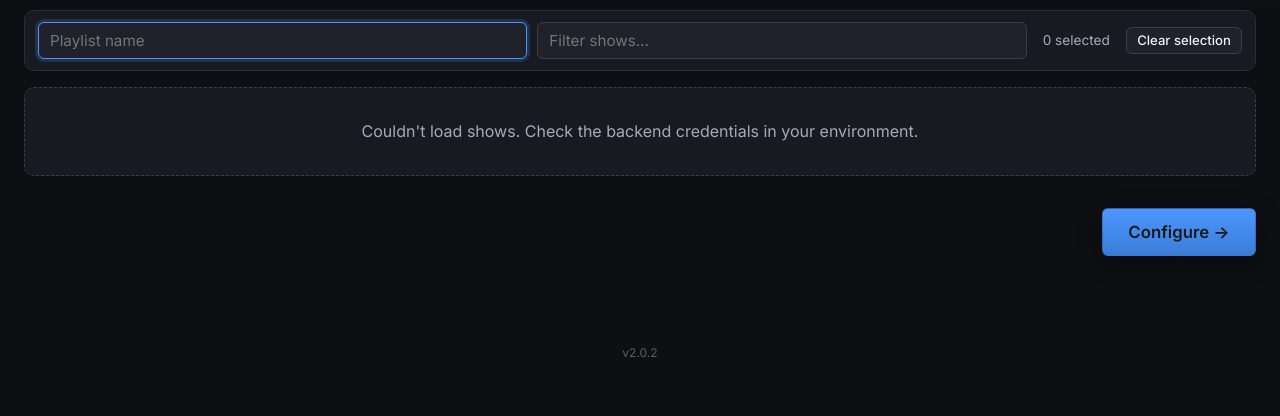
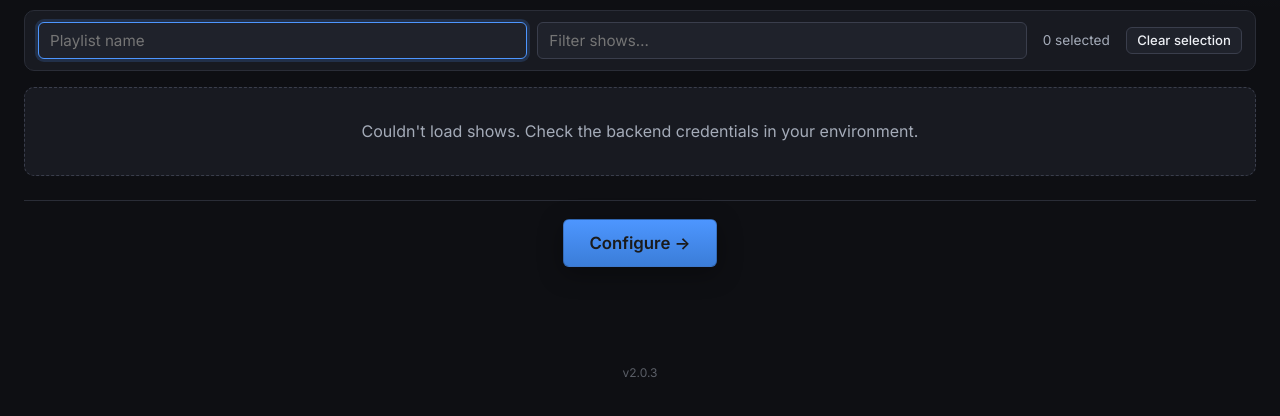
Before and after one commit to gillberg1111/linearr, a Flask app: page /new/show in a window 1280 px wide. Shown: the part 281-697 px from the top of the page. Run offline with Flask 3, Linux system fonts and the light colour scheme.

Commit message:
fix: commit bar — centered, border-top separator, solid bg (v2.0.3)
- justify-content: flex-end → center (button no longer right-flush)
- padding: 1.1rem 0 0.6rem for breathing room
- border-top: 1px solid var(--border) — clear visual break from content
- background: var(--bg) — solid dark background so content doesn't
  bleed through when the bar is sticky at bottom of viewport
- bottom: 1rem → bottom: 0 (flush against viewport edge when stuck)
- 480px override simplified to just width:100% (justify-content
  center is now global)

Co-Authored-By: Claude Sonnet 4.6 <noreply@anthropic.com>

```diff
--- a/app.py
+++ b/app.py
@@ -2,7 +2,7 @@
 
 from __future__ import annotations
 
-__version__ = "2.0.2"
+__version__ = "2.0.3"
 
 import logging
 import os
--- a/static/style.css
+++ b/static/style.css
@@ -767,11 +767,16 @@ a { color: var(--accent); }
 /* ---------- commit bar ---------- */
 .commit-bar {
   display: flex;
-  justify-content: flex-end;
-  margin-top: 2rem;
+  justify-content: center;
+  align-items: center;
+  padding: 1.1rem 0 0.6rem;
+  margin-top: 1.5rem;
+  border-top: 1px solid var(--border);
   position: sticky;
-  bottom: 1rem;
+  bottom: 0;
   z-index: 4;
+  /* Solid background so content doesn't bleed through when sticky */
+  background: var(--bg);
 }
 .btn-large { font-size: 1.05rem; padding: 0.8rem 1.6rem; box-shadow: var(--shadow-md); }
 
@@ -1482,8 +1487,7 @@ input.rules-add-value-text { width: 320px; max-width: 100%; text-align: left; }
   .builder-toolbar .name-input,
   .builder-toolbar .filter-input { flex: 0 0 auto; height: auto; width: 100%; }
 
-  /* Center button text when button spans full width */
-  .commit-bar .btn { width: 100%; justify-content: center; }
+  .commit-bar .btn { width: 100%; }
 
   .genre-preview-section { max-width: 100%; }
   .genre-preview-section .rotation-row { grid-template-columns: 48px 1fr; }
```
Also changed, not shown: CHANGELOG.md.
